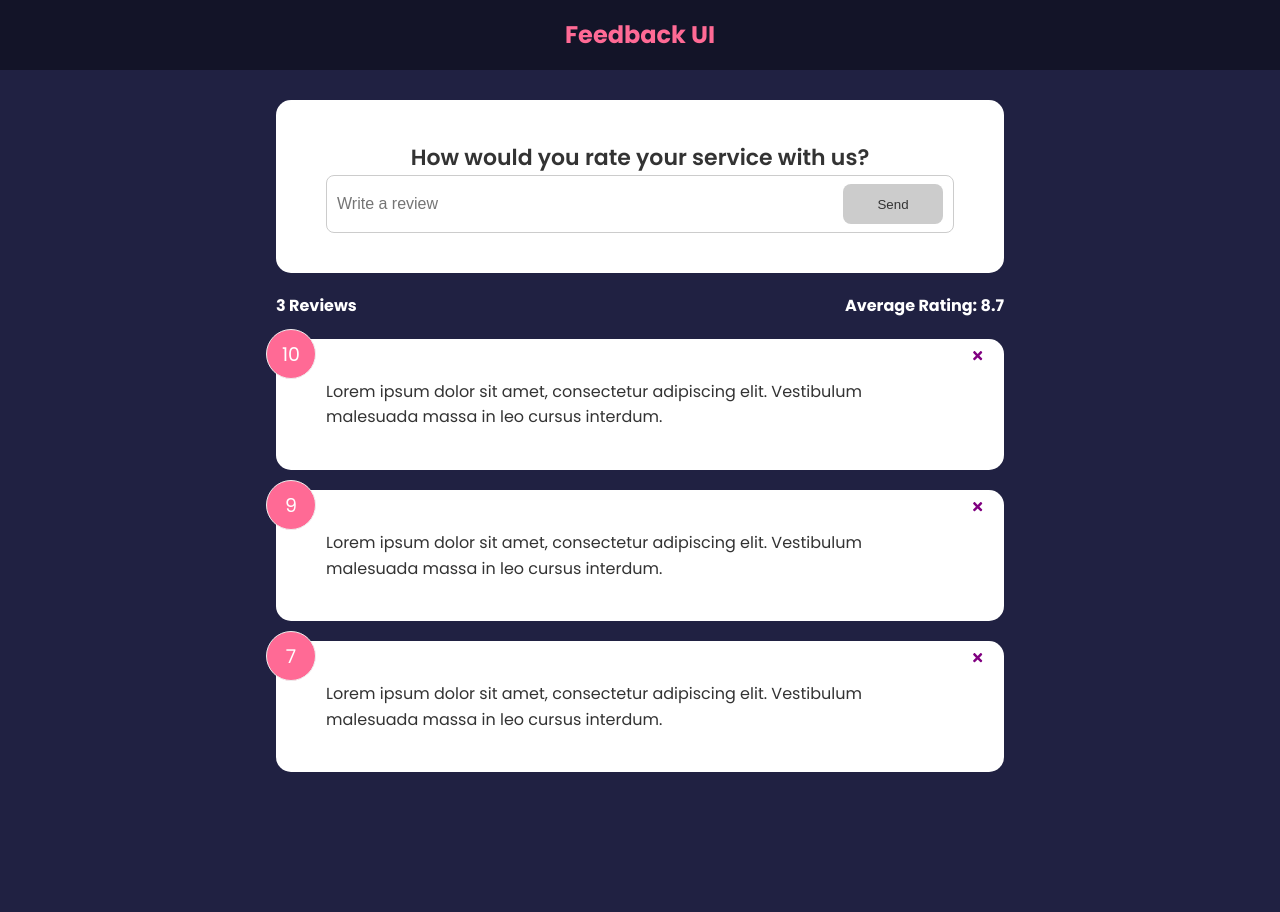
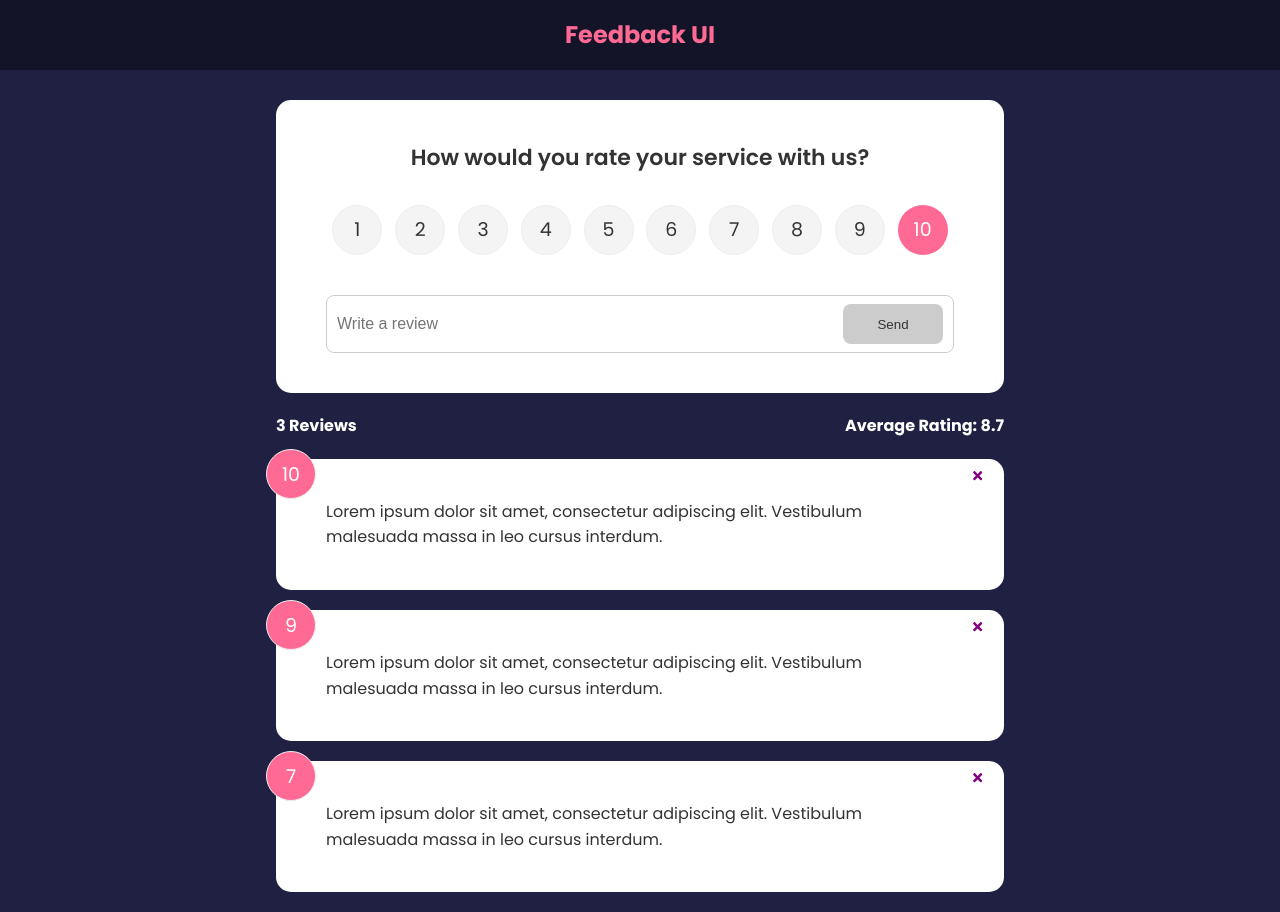
Before and after one commit to scdouble/react-feedback-app, a React (Create React App) app: page / in a window 1280 px wide. Before the commit the page ends 800 px from the top, so only its background shows below. Built offline with nearby package versions, Linux system fonts and the light colour scheme.

Commit message:
Rating Select Component

```diff
--- a/src/components/FeedbackForm.jsx
+++ b/src/components/FeedbackForm.jsx
@@ -2,9 +2,11 @@
 import Card from './shared/Card';
 import { useState } from 'react';
 import Button from './shared/Button';
+import RatingSelect from './RatingSelect';
 
 export default function FeedbackForm() {
   const [text, setText] = useState('');
+  const [rating, setRating] = useState(10);
   const [btnDisable, setBtnDisable] = useState(true);
   const [message, setMessage] = useState('');
 
@@ -26,6 +28,7 @@
     <Card>
       <form action="">
         <h2>How would you rate your service with us?</h2>
+        <RatingSelect select={(rating)=>{setRating(rating)}}></RatingSelect>
         <div className="input-group">
           <input
             type="text"
--- /dev/null
+++ b/src/components/RatingSelect.jsx
@@ -0,0 +1,32 @@
+import React from 'react';
+import { useState } from 'react';
+
+function RatingSelect({ select }) {
+  const [selected, setSelected] = useState(10);
+
+  const handleChange = (e) => {
+    // e.currentTarget.valueはString型、前に+を入れることでIntに変換できる
+    setSelected(+e.currentTarget.value);
+    select(selected);
+  };
+
+  return (
+    <ul className="rating">
+      {Array.from({ length: 10 }, (_, i) => (
+        <li key={`rating-${i + 1}`}>
+          <input
+            type="radio"
+            id={`num${i + 1}`}
+            name="rating"
+            value={i + 1}
+            onChange={handleChange}
+            checked={selected === i + 1}
+          />
+          <label htmlFor={`num${i + 1}`}>{i + 1}</label>
+        </li>
+      ))}
+    </ul>
+  );
+}
+
+export default RatingSelect;
```
